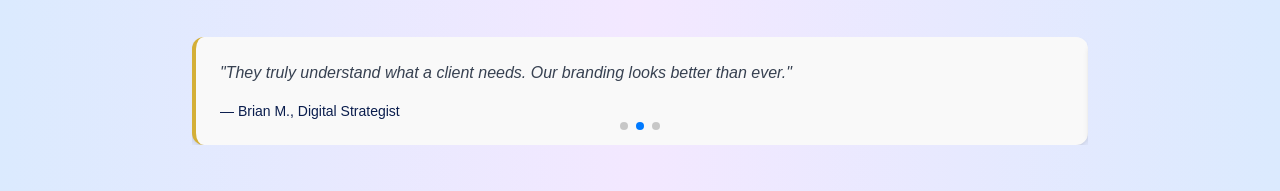
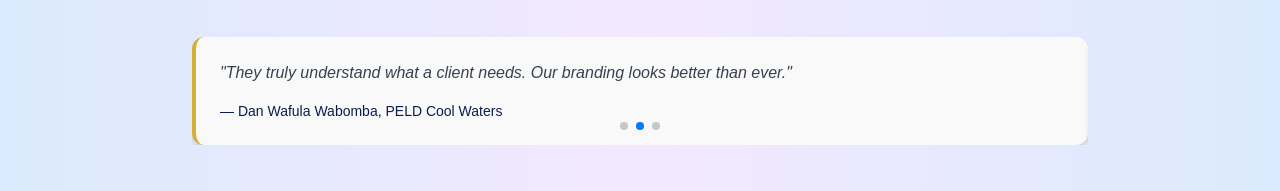
Before and after one commit to KELYONES/html-tailwind-Js-portfolio, a plain HTML site: page index.html in a window 1280 px wide. Shown: the part 1509-1700 px from the top of the page. Drawn offline with nearby package versions, Linux system fonts and the light colour scheme.

Commit message:
Update index.html

```diff
--- a/index.html
+++ b/index.html
@@ -185,7 +185,7 @@
       <!-- Slide 2 -->
       <div class="swiper-slide bg-[#f9f9f9] p-6 rounded-xl shadow-md border-l-4 border-[#d4af37]">
         <p class="text-gray-700 italic mb-4">"They truly understand what a client needs. Our branding looks better than ever."</p>
-        <div class="text-sm font-medium text-[#0a1d4d]">— Brian M., Digital Strategist</div>
+        <div class="text-sm font-medium text-[#0a1d4d]">— Dan Wafula Wabomba, PELD Cool Waters</div>
       </div>
 
       <!-- Slide 3 -->
```
